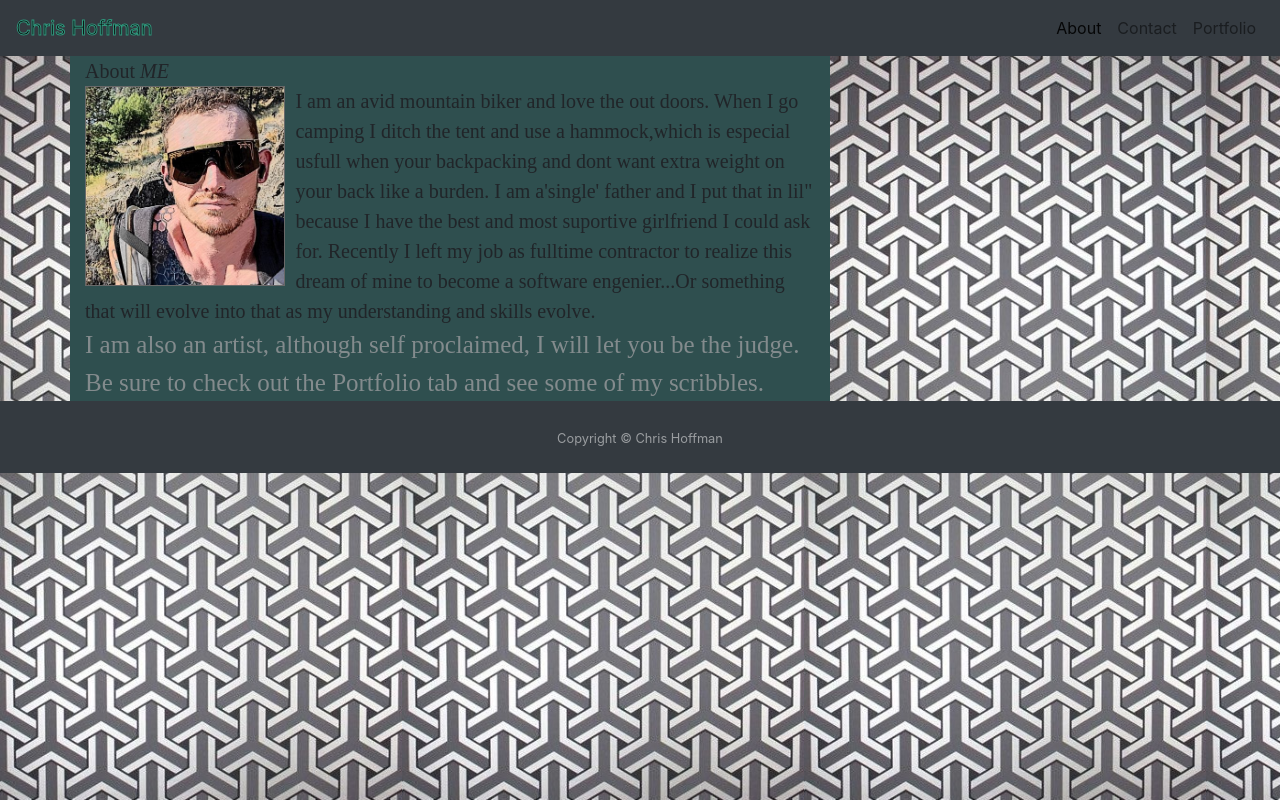
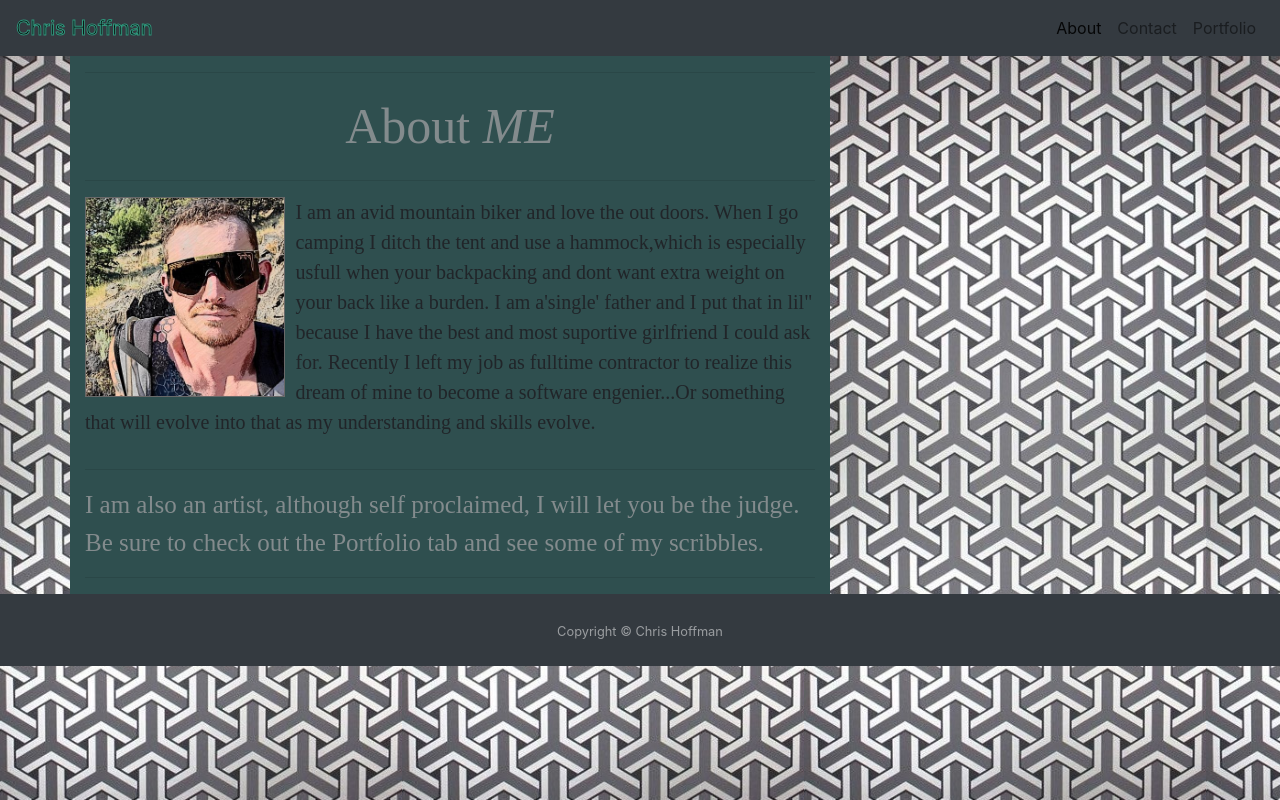
Before and after one commit to MrFIVEfourONE/My_coolio_portfolio, a plain HTML site: page index.html in a window 1280 px wide. Drawn offline with nearby package versions, Linux system fonts and the light colour scheme; a web font is replaced by a local one.

Commit message:
added some more proper Sematic HTML tags and some <hr> lines to make the main index more readable

```diff
--- a/assets/indexstyle.css
+++ b/assets/indexstyle.css
@@ -23,6 +23,12 @@ background-size: contain;
 
 }
 
+#selfCentered {
+    text-align: center;
+    font-size: 50px;
+    color: rgb(131, 139, 141);
+}
+
 /* added this second class to the third row to make it stand out as a different subject */
 
 .p2 {
--- a/index.html
+++ b/index.html
@@ -15,7 +15,6 @@
     <link href="https://fonts.googleapis.com/css2?family=Goldman:wght@700&display=swap" rel="stylesheet">
 
     <title>Chris Hoffman</title>
-</head>
 </head>
 
 <body>
@@ -41,18 +40,26 @@
         <div class="container-sm">
             <div class="row">
                 <div class="col-8">
-                    About <em>ME</em>
+                    <hr>
+                        <p id="selfCentered">About <em>ME</em></p>
+                    <hr>
                 </div>
             </div>
             <div class="row">
                 <div class="col-8">
                     <img src="./assets/images/me.jpg">
-                    I am an avid mountain biker and love the out doors. When I go camping I ditch the tent and use a hammock,which is especial usfull when your backpacking and dont want extra weight on your back like a burden. I am a'single' father and I put that in lil" because I have the best and most suportive girlfriend I could ask for. Recently I left my job as fulltime contractor to realize this dream of mine to become a software engenier...Or something that will evolve into that as my understanding and skills evolve.
+                        <p>
+                        I am an avid mountain biker and love the out doors. When I go camping I ditch the tent and use a hammock,which is especially usfull when your backpacking and dont want extra weight on your back like a burden. I am a'single' father and I put that in lil" because I have the best and most suportive girlfriend I could ask for. Recently I left my job as fulltime contractor to realize this dream of mine to become a software engenier...Or something that will evolve into that as my understanding and skills evolve.
+                        </p>
                 </div>
             </div>
             <div class="row">
                 <div class="col-8 p2">
-                    I am also an artist, although self proclaimed, I will let you be the judge. Be sure to check out the Portfolio tab and see some of my scribbles.
+                    <hr>
+                        <p>
+                        I am also an artist, although self proclaimed, I will let you be the judge. Be sure to check out the Portfolio tab and see some of my scribbles.
+                        </p>
+                    <hr>
                 </div>
             </div>
         </div>
@@ -67,10 +74,12 @@
 
     <script src="https://code.jquery.com/jquery-3.5.1.slim.min.js"
         integrity="sha384-DfXdz2htPH0lsSSs5nCTpuj/zy4C+OGpamoFVy38MVBnE+IbbVYUew+OrCXaRkfj"
-        crossorigin="anonymous"></script>
+        crossorigin="anonymous">
+    </script>
     <script src="https://cdn.jsdelivr.net/npm/bootstrap@4.5.3/dist/js/bootstrap.bundle.min.js"
         integrity="sha384-ho+j7jyWK8fNQe+A12Hb8AhRq26LrZ/JpcUGGOn+Y7RsweNrtN/tE3MoK7ZeZDyx"
-        crossorigin="anonymous"></script>
+        crossorigin="anonymous">
+    </script>
 
 </body>
 
```
